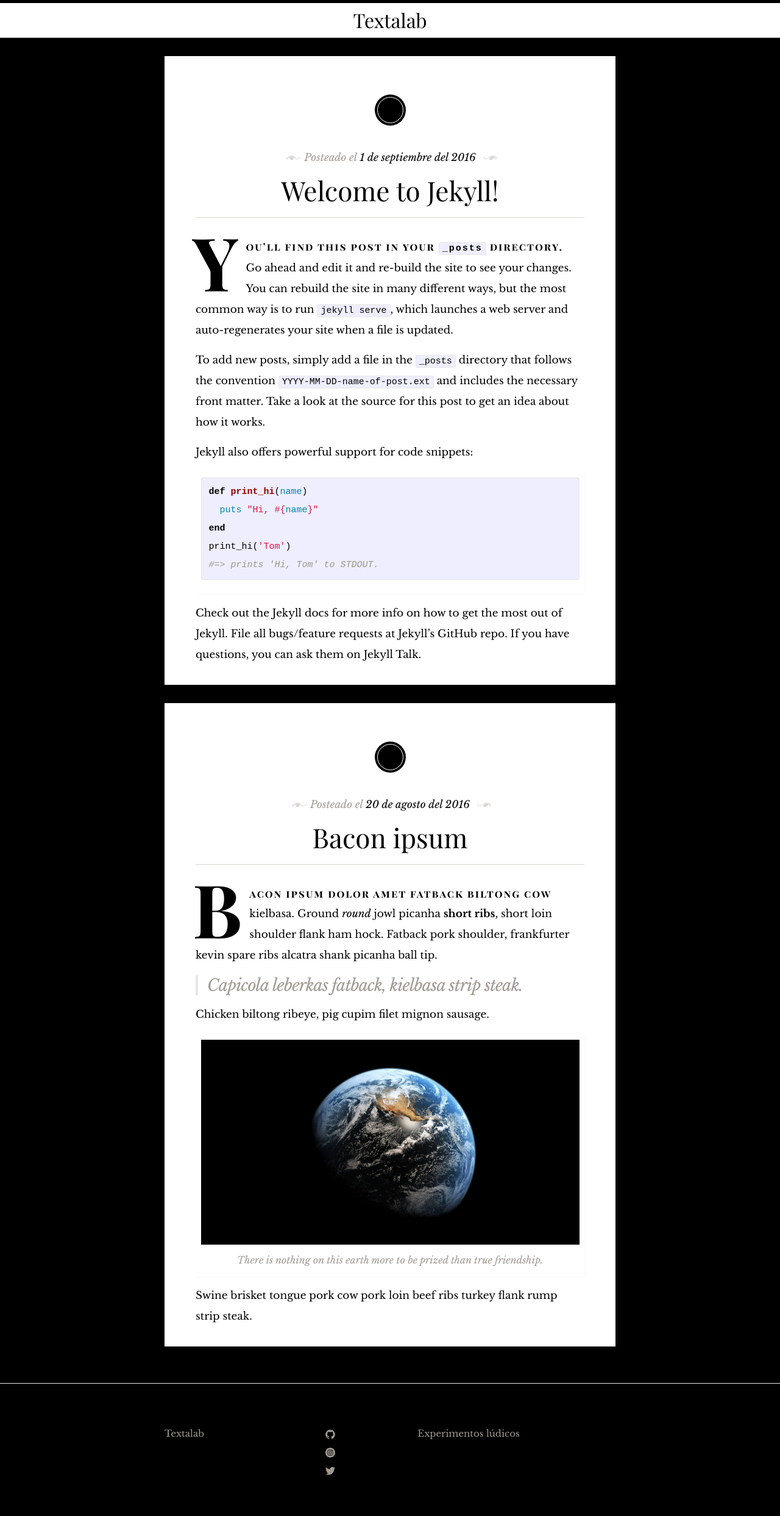
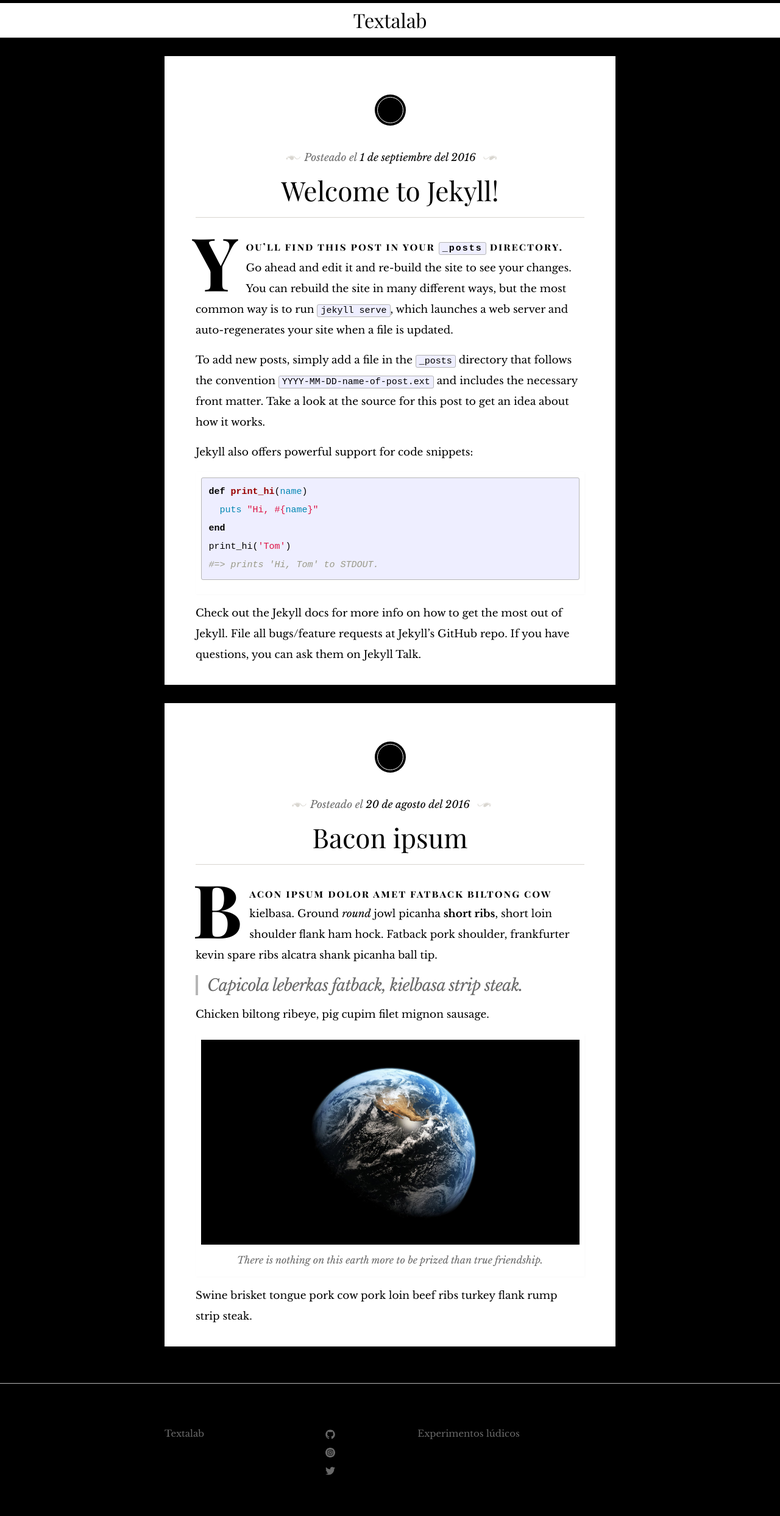
Before and after one commit to textalab/textalab.github.io, a Jekyll site: the page built from index.html, in a window 1280 px wide. Shown: the whole page at 61% size. Built offline with Jekyll 4.4.1, drawn with Linux system fonts in a browser that asks for light colours; some web fonts are replaced.

Commit message:
cambios de diseño

```diff
--- a/_sass/_layout.scss
+++ b/_sass/_layout.scss
@@ -106,6 +106,7 @@
  */
 .page-content {
     padding: $spacing-unit 0;
+    background-color: #000000;
 }
 
 .page-heading {
--- a/css/main.scss
+++ b/css/main.scss
@@ -34,7 +34,7 @@ $background-color: #000000;
 $text-color:       #000000;
 $title-color:      #000000;
 
-$grey-color:       #a09a92;
+$grey-color:       #696969;
 $grey-color-light: lighten($grey-color, 30%);
 $grey-color-dark:  darken($grey-color, 25%);
 
```
